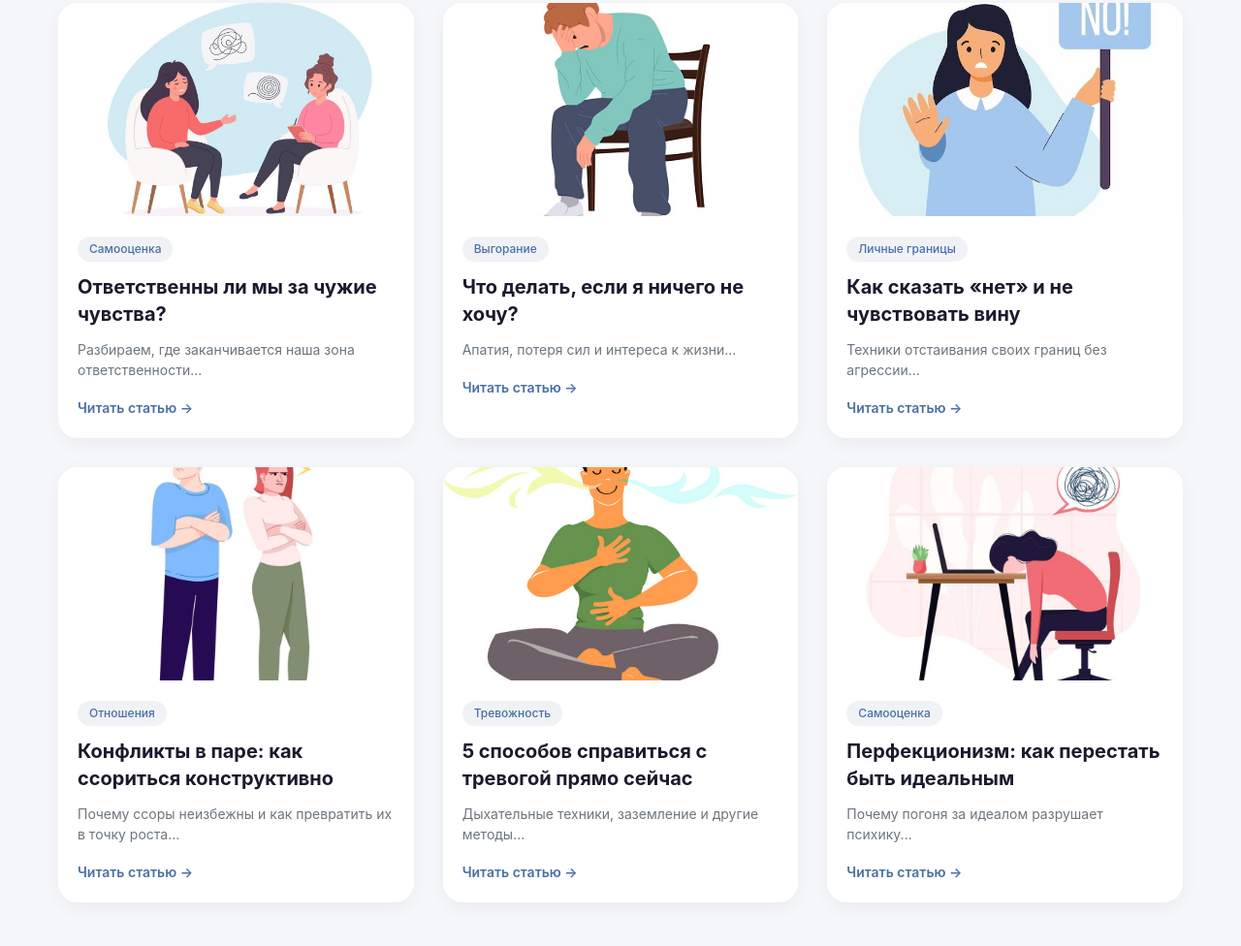
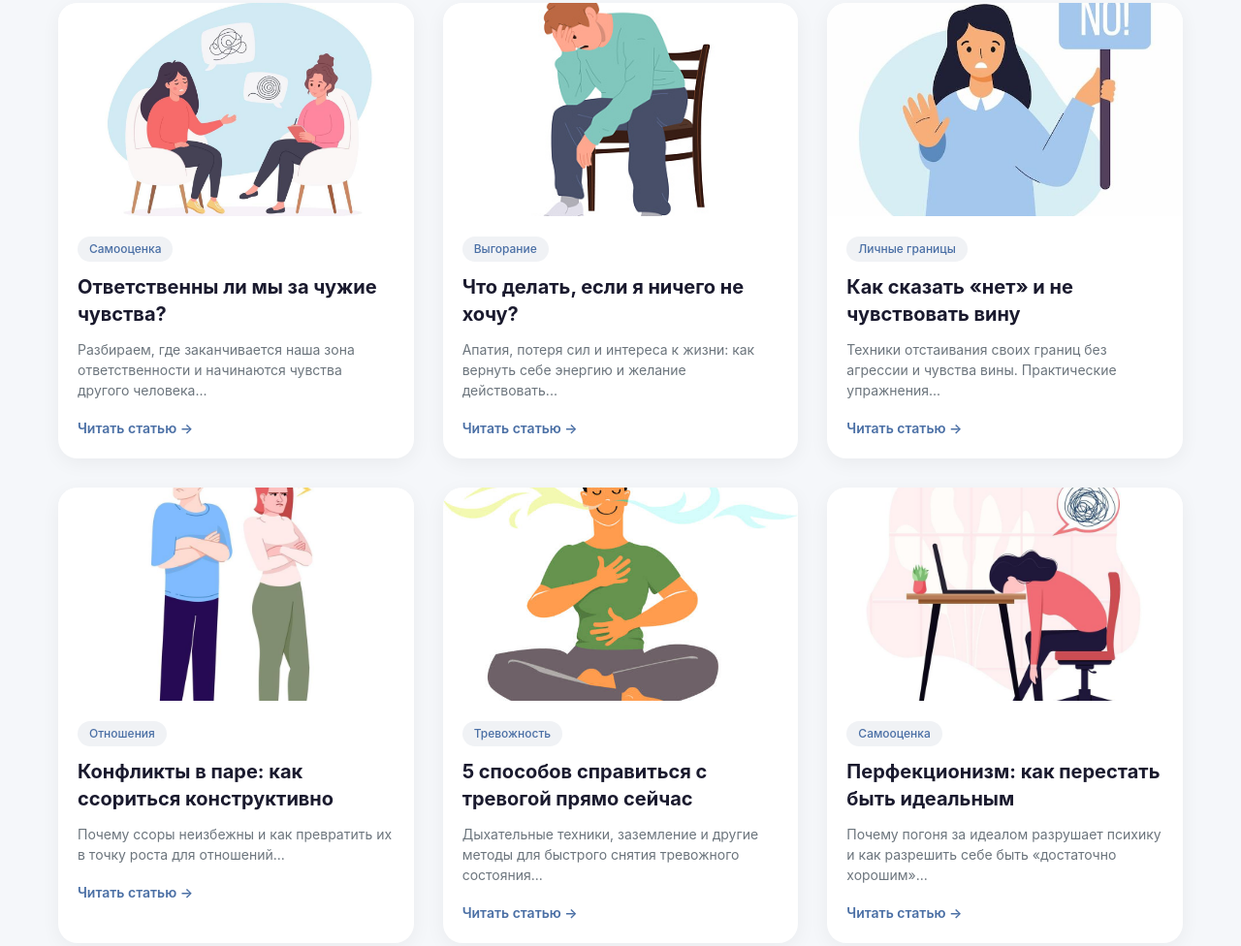
Before and after one commit to Tonknowled/youtalk-blog, a plain HTML site: page index.html in a window 1280 px wide. Shown: the part 311-1287 px from the top of the page at 97% size. Drawn offline with Linux system fonts and the light colour scheme.

Commit message:
Update index.html

```diff
--- a/index.html
+++ b/index.html
@@ -11,14 +11,14 @@
     <header class="header">
         <div class="container">
             <div class="header__inner">
-                <a href="/" class="logo">YouTalk</a>
+                <a href="index.html" class="logo">YouTalk</a>
                 <nav class="nav">
                     <ul class="nav__list">
                         <li><a href="#">О нас</a></li>
                         <li><a href="#">Тарифы</a></li>
                         <li><a href="#">Для бизнеса</a></li>
                         <li><a href="#">Психологам</a></li>
-                        <li><a href="#">Блог</a></li>
+                        <li><a href="index.html">Блог</a></li>
                         <li><a href="#">Вебинары</a></li>
                     </ul>
                 </nav>
@@ -45,56 +45,56 @@
             </div>
             <div class="blog-grid">
                 <article class="post">
-                    <div class="post__image"><img src="img1.jpg" alt="Психолог и клиент"></div>
+                    <div class="post__image"><img src="img1.jpg" alt="Психолог и клиент" onerror="this.parentElement.style.background='linear-gradient(135deg, #667eea 0%, #764ba2 100%)'; this.style.display='none'"></div>
                     <div class="post__content">
                         <span class="post__tag">Самооценка</span>
                         <h2 class="post__title">Ответственны ли мы за чужие чувства?</h2>
-                        <p class="post__excerpt">Разбираем, где заканчивается наша зона ответственности...</p>
+                        <p class="post__excerpt">Разбираем, где заканчивается наша зона ответственности и начинаются чувства другого человека...</p>
+                        <a href="article.html" class="post__link">Читать статью →</a>
+                    </div>
+                </article>
+                <article class="post">
+                    <div class="post__image"><img src="img2.jpg" alt="Уставший человек" onerror="this.parentElement.style.background='linear-gradient(135deg, #f093fb 0%, #f5576c 100%)'; this.style.display='none'"></div>
+                    <div class="post__content">
+                        <span class="post__tag">Выгорание</span>
+                        <h2 class="post__title">Что делать, если я ничего не хочу?</h2>
+                        <p class="post__excerpt">Апатия, потеря сил и интереса к жизни: как вернуть себе энергию и желание действовать...</p>
                         <a href="#" class="post__link">Читать статью →</a>
                     </div>
                 </article>
                 <article class="post">
-                    <div class="post__image"><img src="img2.jpg" alt="Уставший человек"></div>
+                    <div class="post__image"><img src="img3.jpg" alt="Личные границы" onerror="this.parentElement.style.background='linear-gradient(135deg, #4facfe 0%, #00f2fe 100%)'; this.style.display='none'"></div>
                     <div class="post__content">
-                        <span class="post__tag">Выгорание</span>
-                        <h2 class="post__title">Что делать, если я ничего не хочу?</h2>
-                        <p class="post__excerpt">Апатия, потеря сил и интереса к жизни...</p>
+                        <span class="post__tag">Личные границы</span>
+                        <h2 class="post__title">Как сказать «нет» и не чувствовать вину</h2>
+                        <p class="post__excerpt">Техники отстаивания своих границ без агрессии и чувства вины. Практические упражнения...</p>
                         <a href="#" class="post__link">Читать статью →</a>
                     </div>
                 </article>
                 <article class="post">
-                    <div class="post__image"><img src="img3.jpg" alt="Личные границы"></div>
+                    <div class="post__image"><img src="img4.jpg" alt="Конфликты в паре" onerror="this.parentElement.style.background='linear-gradient(135deg, #43e97b 0%, #38f9d7 100%)'; this.style.display='none'"></div>
                     <div class="post__content">
-                        <span class="post__tag">Личные границы</span>
-                        <h2 class="post__title">Как сказать «нет» и не чувствовать вину</h2>
-                        <p class="post__excerpt">Техники отстаивания своих границ без агрессии...</p>
+                        <span class="post__tag">Отношения</span>
+                        <h2 class="post__title">Конфликты в паре: как ссориться конструктивно</h2>
+                        <p class="post__excerpt">Почему ссоры неизбежны и как превратить их в точку роста для отношений...</p>
                         <a href="#" class="post__link">Читать статью →</a>
                     </div>
                 </article>
                 <article class="post">
-                    <div class="post__image"><img src="img4.jpg" alt="Конфликты в паре"></div>
+                    <div class="post__image"><img src="img5.jpg" alt="Тревожный человек" onerror="this.parentElement.style.background='linear-gradient(135deg, #fa709a 0%, #fee140 100%)'; this.style.display='none'"></div>
                     <div class="post__content">
-                        <span class="post__tag">Отношения</span>
-                        <h2 class="post__title">Конфликты в паре: как ссориться конструктивно</h2>
-                        <p class="post__excerpt">Почему ссоры неизбежны и как превратить их в точку роста...</p>
+                        <span class="post__tag">Тревожность</span>
+                        <h2 class="post__title">5 способов справиться с тревогой прямо сейчас</h2>
+                        <p class="post__excerpt">Дыхательные техники, заземление и другие методы для быстрого снятия тревожного состояния...</p>
                         <a href="#" class="post__link">Читать статью →</a>
                     </div>
                 </article>
                 <article class="post">
-                    <div class="post__image"><img src="img5.jpg" alt="Тревожный человек"></div>
-                    <div class="post__content">
-                        <span class="post__tag">Тревожность</span>
-                        <h2 class="post__title">5 способов справиться с тревогой прямо сейчас</h2>
-                        <p class="post__excerpt">Дыхательные техники, заземление и другие методы...</p>
-                        <a href="#" class="post__link">Читать статью →</a>
-                    </div>
-                </article>
-                <article class="post">
-                    <div class="post__image"><img src="img6.jpg" alt="Перфекционизм"></div>
+                    <div class="post__image"><img src="img6.jpg" alt="Перфекционизм" onerror="this.parentElement.style.background='linear-gradient(135deg, #a18cd1 0%, #fbc2eb 100%)'; this.style.display='none'"></div>
                     <div class="post__content">
                         <span class="post__tag">Самооценка</span>
                         <h2 class="post__title">Перфекционизм: как перестать быть идеальным</h2>
-                        <p class="post__excerpt">Почему погоня за идеалом разрушает психику...</p>
+                        <p class="post__excerpt">Почему погоня за идеалом разрушает психику и как разрешить себе быть «достаточно хорошим»...</p>
                         <a href="#" class="post__link">Читать статью →</a>
                     </div>
                 </article>
@@ -114,7 +114,7 @@
                         <li><a href="#">Тарифы</a></li>
                         <li><a href="#">Для бизнеса</a></li>
                         <li><a href="#">Психологам</a></li>
-                        <li><a href="#">Блог</a></li>
+                        <li><a href="index.html">Блог</a></li>
                         <li><a href="#">Вебинары</a></li>
                     </ul>
                 </div>
```
